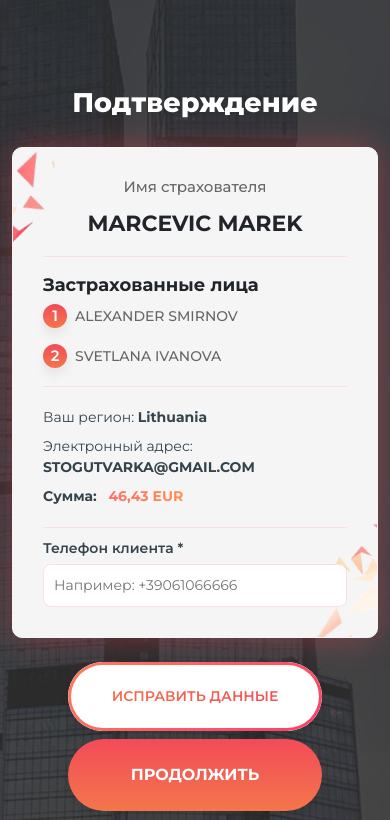
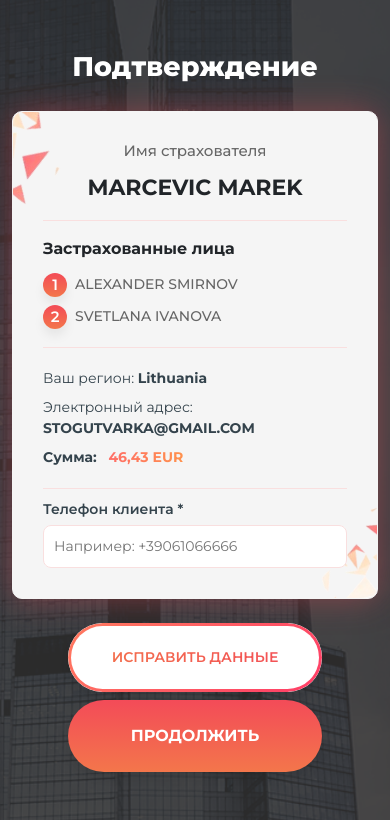
Before and after one commit to asadbekqulboyev/tourist, a plain HTML site: page confirm.html in a window 390 px wide. Shown: the part 88-908 px from the top of the page. Drawn offline with nearby package versions, Linux system fonts and the light colour scheme; files whose address does not match are found by name.

Commit message:
Finish 50%

```diff
--- a/assets/scss/_confirm.scss
+++ b/assets/scss/_confirm.scss
@@ -1,6 +1,7 @@
 .confirm{
     .choose_block{
         margin-top: 24px;
+
         .choose_payment{
             @media (max-width:556px) {
                 padding: 30px;
@@ -10,6 +11,9 @@
     .visa_Insurance.pay{
         padding-bottom: 75px;
         padding-top: 36px;
+        @media (max-width:556px) {
+            padding-top: 0;
+        }
     }
     .buttonlists{
         display: flex;
@@ -28,8 +32,10 @@
         bottom: -90px;
         right: -108px;
         @media #{$mobile} {
-            bottom: -99px;
-            right: -158px;
+            width: 257px;
+            height: 257px;
+            bottom: -109px;
+            right: -123px;
         }
     }
     .payment_block .bg::before{
@@ -40,7 +46,9 @@
             transform: rotate(100deg);
             top: -150px;
             left: -193px;
-
+            transform: rotate(132deg);
+        top: -147px;
+        left: -169px;
         }
     }
     .cards{
@@ -68,6 +76,10 @@
             color: #212529;
             font-weight: 700;
             text-align: left;
+            @media (max-width:556px) {
+                font-size: 16px;
+                margin-bottom: 15px;
+            }
         }
 
     }
@@ -77,6 +89,7 @@
         gap: 16px;
         @media #{$mobile} {
            flex-direction: column;
+           gap: 8px 0;
         }
     }
     .insured_item {
```
Also changed, not shown: assets/css/main.css, 1 other file.
